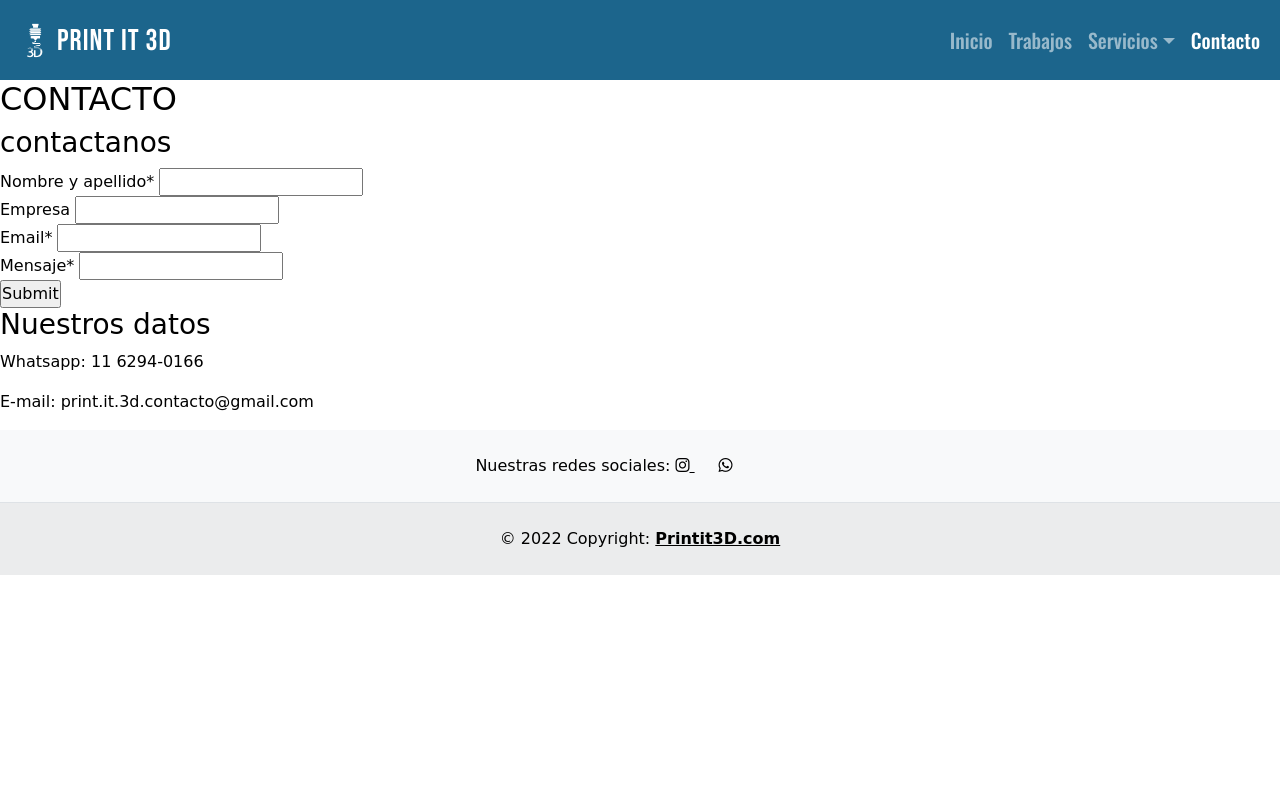
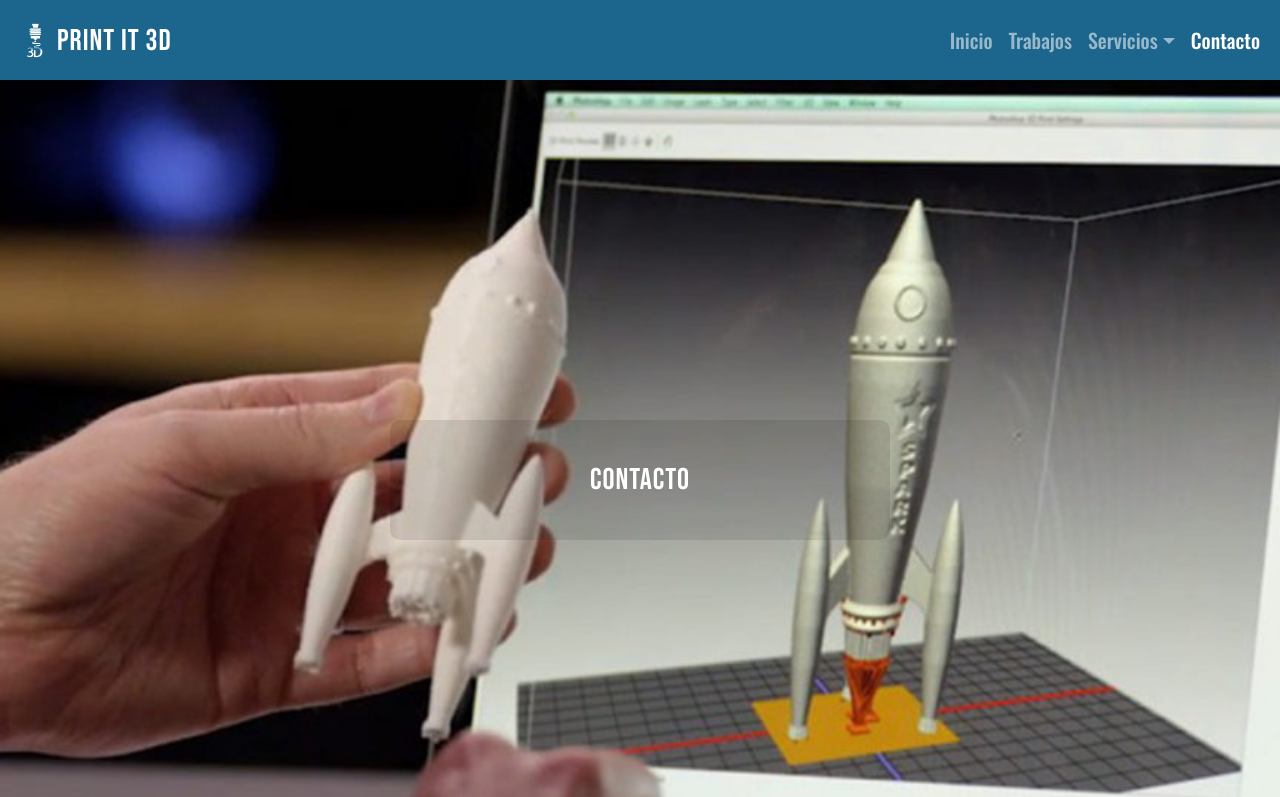
Before and after one commit to tincho-esteban/print-it-3d-esteban-agustin, a website: page pages/contacto.html in a window 1280 px wide. Shown: the top 797 px of the page. Drawn offline with nearby package versions, Linux system fonts and the light colour scheme; a web font is replaced by a local one.

Commit message:
contacto.scss

```diff
--- a/scss/contacto.scss
+++ b/scss/contacto.scss
@@ -0,0 +1,108 @@
+//presentacion
+.presentacion-contacto {
+    height: 100vh;
+    background-image: url(../img/fondo-diseno.jpg);
+    background-size: cover;
+    background-position: center;
+    display: flex;
+    justify-content: center;
+    align-items: center;
+
+    div {
+        background-color: $sombra2;
+        height: auto;
+        width: 70%;
+        max-width: 500px;
+        border-radius: 10px;
+        display: flex;
+        justify-content: center;
+        align-items: center;
+        flex-direction: column;
+        text-align: center;
+
+        h2 {
+            color: white;
+            font-family: 'Bebas Neue', cursive;
+            letter-spacing: 1px;
+            font-size: 30px;
+            line-height: 40px;
+            margin: 40px 15px 40px;
+        }
+    }
+}
+
+//form contacto
+.contenedor-principal-contacto {
+    display: flex;
+    justify-content: center;
+    align-items: center;
+    flex-direction: column;
+    background-color: $color5;
+}
+
+.formulario-contacto {
+    display: flex;
+    flex-direction: column;
+
+    h3 {
+        padding: 10px 20px;
+        font-size: 25px;
+        font-family: 'Oswald', sans-serif;
+    }
+
+    input {
+        height: 50px;
+        background-color: $color6;
+        color: white;
+        border: 0px;
+        margin: 20px 25px;
+        width: 80%;
+        max-width: 400px;
+        padding: 25px;
+        font-size: 20px;
+    }
+
+    div {
+        position: relative;
+    }
+
+    label {
+        position: absolute;
+        color: $color5;
+        top: 35px;
+        left: 45px;
+        font-size: 20px;
+        pointer-events: none;
+        width: 300px;
+    }
+}
+
+.contenedor-boton-contacto {
+    input {
+        background-color: $color7;
+        border-radius: 5px;
+        width: 200px;
+        height: 70px;
+    }
+}
+
+// nuestros datos
+.nuestros-datos {
+    margin-bottom: 20px;
+
+    h3 {
+        padding: 10px 0px;
+        font-size: 25px;
+        font-family: 'Oswald', sans-serif;
+        margin-bottom: 10px;
+    }
+
+    p {
+        font-size: 18px;
+        margin-bottom: 30px;
+
+        span {
+            font-weight: bold;
+        }
+    }
+}
```
Also changed, not shown: css/style.css.
